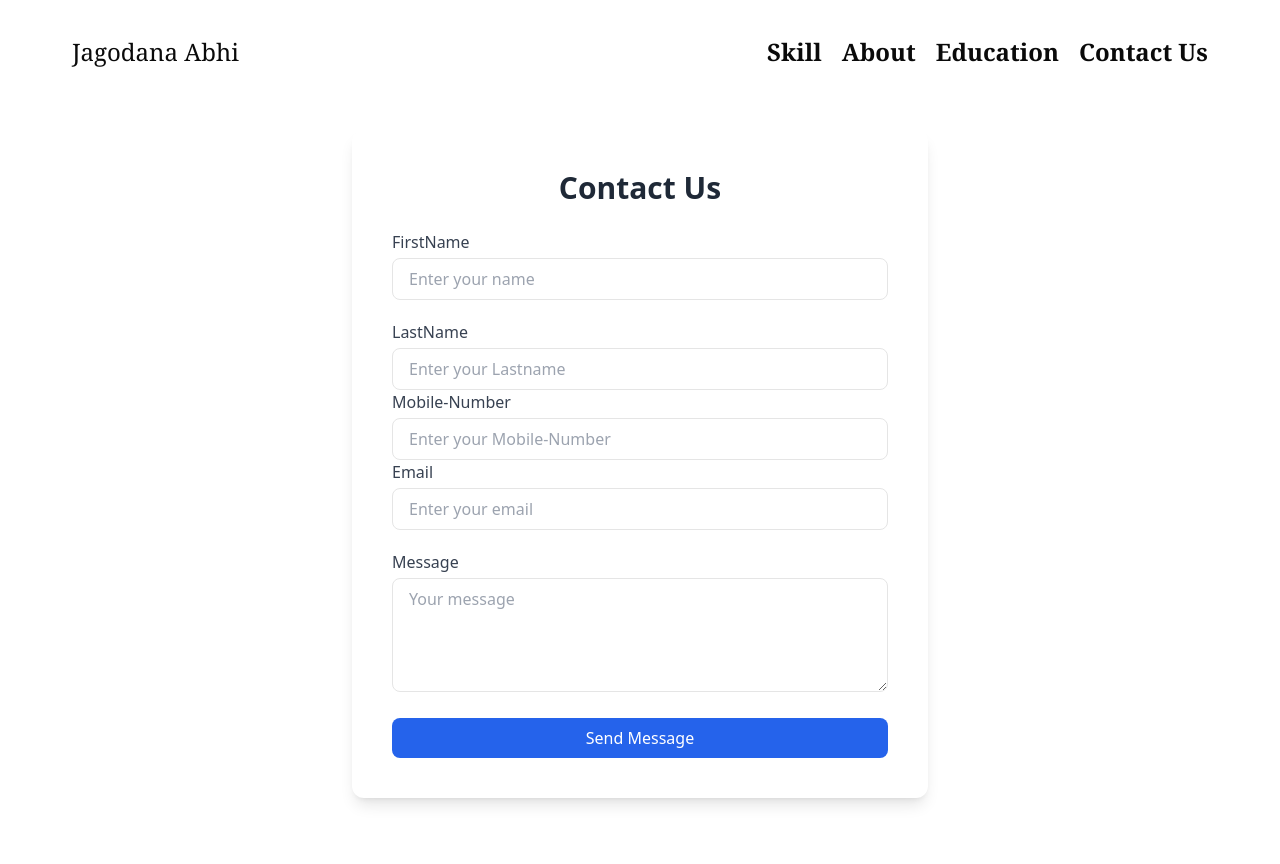
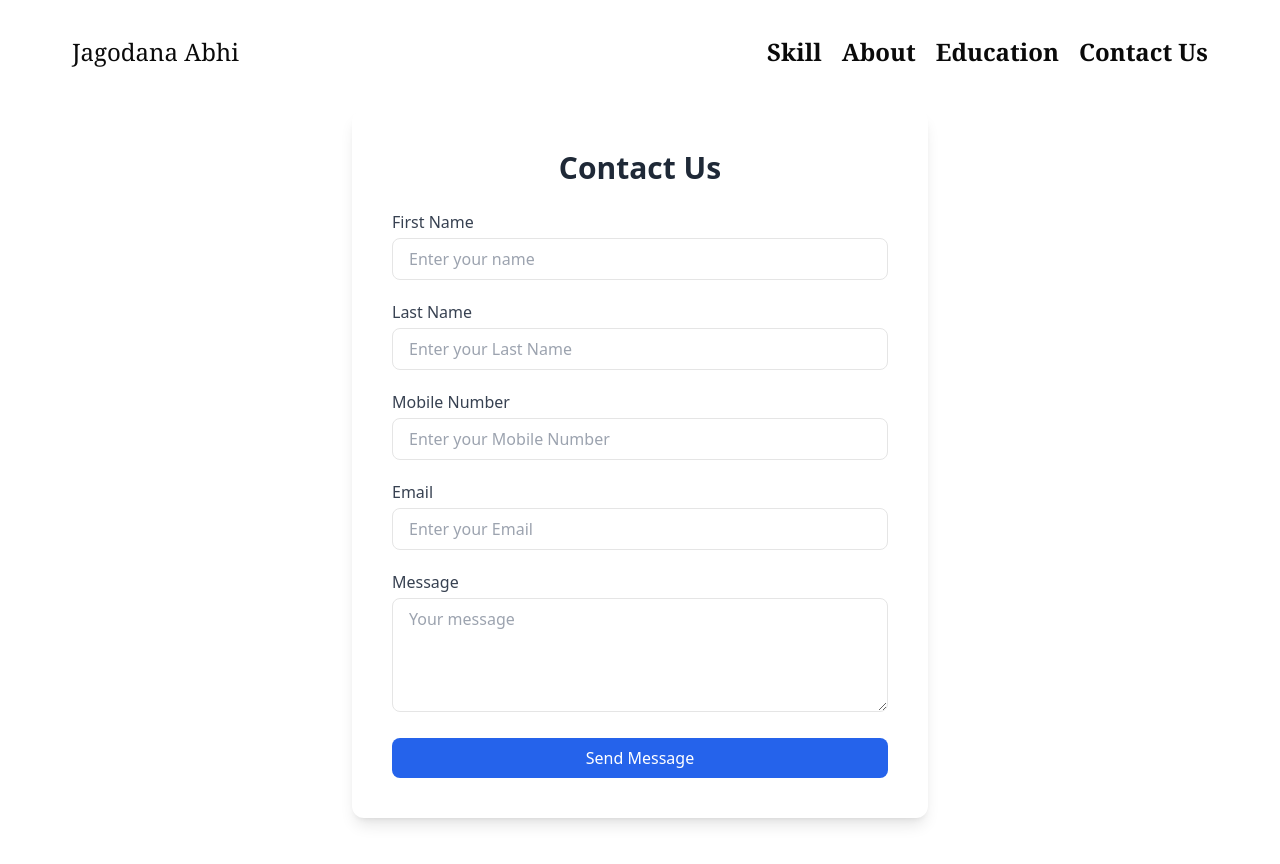
Before and after one commit to Abhayjagodana/Profile, a React (Vite) app: page /Contact in a window 1280 px wide. Built offline with nearby package versions, Linux system fonts and the light colour scheme.

Commit message:
first commit

```diff
--- a/src/Pages/Contact.tsx
+++ b/src/Pages/Contact.tsx
@@ -1,163 +1,156 @@
 import axios from 'axios';
 import { useForm } from 'react-hook-form';
+import { z } from 'zod';
+import { zodResolver } from '@hookform/resolvers/zod';
 
+// Schema definition
+const contactSchema = z.object({
+    firstName: z
+        .string()
+        .min(3, 'First Name must be at least 3 characters')
+        .max(10, 'First Name must not exceed 10 characters')
+        .regex(/^[A-Za-z\s]+$/, 'Only letters are allowed'),
+    lastName: z
+        .string()
+        .min(3, 'Last Name must be at least 3 characters')
+        .max(10, 'Last Name must not exceed 10 characters')
+        .regex(/^[A-Za-z\s]+$/, 'Only letters are allowed'),
+    MobileNumber: z
+        .string()
+        .regex(/^[6-9]\d{9}$/, 'Enter a valid 10-digit mobile number'),
+    Email: z
+        .string()
+        .email('Enter a valid email address'),
+    Message: z
+        .string()
+        .min(5, 'Message must be at least 5 characters'),
+});
 
+// Infer TypeScript type from Zod
+type ContactFormData = z.infer<typeof contactSchema>;
 
-
-
-type formData = {
-    firstName: string,
-    lastName: string,
-    MobileNumber: string,
-    Email: string,
-    Message: string
-}
 function Contact() {
     const {
         register,
         handleSubmit,
         reset,
         formState: { errors },
-    } = useForm<formData>()
+    } = useForm<ContactFormData>({
+        resolver: zodResolver(contactSchema),
+        defaultValues: {
+            firstName: '',
+            lastName: '',
+            MobileNumber: '',
+            Email: '',
+            Message: '',
+        },
+    });
 
-    const onSubmit = async (data: formData) => {
-
+    const onSubmit = async (data: ContactFormData) => {
         try {
-            const responce = await axios.post(`https://jsonplaceholder.typicode.com/${import.meta.env.VITE_API_URL}`, {
+            const response = await axios.post(`https://jsonplaceholder.typicode.com/${import.meta.env.VITE_API_URL}`, {
                 firstName: data.firstName,
                 lastName: data.lastName,
                 MobileNumber: data.MobileNumber,
                 Email: data.Email,
                 Message: data.Message
             });
-            console.log(responce.data)
-            alert("Message Sent Succesfully");
+            console.log(response.data);
+            alert('Message Sent Successfully');
             reset();
+        } catch (error) {
+            console.error(error);
+            alert('Failed to send your message');
         }
-        catch (error) {
-            console.log(error);
-            alert("Faill Your Message");
-        }
-    }
+    };
+
     return (
-        <div>
-            <div className="min-h-screen  flex items-center justify-center px-4 py-10">
+        <div className="min-h-screen flex items-center justify-center px-4 py-10">
             <div className="w-full max-w-xl bg-white shadow-lg rounded-xl p-6 sm:p-10">
                 <h2 className="text-3xl font-bold text-center mb-6 text-gray-800">Contact Us</h2>
                 <form className="space-y-5" onSubmit={handleSubmit(onSubmit)}>
+                    {/* First Name */}
                     <div>
-                            <label htmlFor="name" className="block mb-1 text-gray-700 font-medium">
-                                FirstName
+                        <label htmlFor="firstName" className="block mb-1 text-gray-700 font-medium">
+                            First Name
                         </label>
                         <input
-                                id="name"
+                            id="firstName"
                             type="text"
                             placeholder="Enter your name"
-                                {...register('firstName',
-                                    {
-                                        required: { value: true, message: "*please Enter Fill" },
-                                        maxLength: { value: 10, message: "*maxlength At least 10 " },
-                                        minLength: { value: 3, message: "*MinLength At least 3" },
-                                        pattern: { value: /^[A-Za-z\s]+$/, message: "Only letters are allowed" }
-                                    }
-
-                                )}
+                            {...register('firstName')}
                             className="w-full px-4 py-2 border rounded-lg focus:outline-none focus:ring-2 focus:ring-blue-500"
                         />
-                            {errors.firstName?.message && (
-                                <p className="text-red-500 text-sm flex justify-center">{String(errors.firstName.message)}</p>
+                        {errors.firstName && (
+                            <p className="text-red-500 text-sm flex justify-center">{errors.firstName.message}</p>
                         )}
                     </div>
 
+                    {/* Last Name */}
                     <div>
-                            <div>
-                                <label htmlFor="name" className="block mb-1 text-gray-700 font-medium">
-                                    LastName
+                        <label htmlFor="lastName" className="block mb-1 text-gray-700 font-medium">
+                            Last Name
                         </label>
                         <input
-                                    id="name"
+                            id="lastName"
                             type="text"
-                                    placeholder="Enter your Lastname"
-                                    {...register('lastName',
-                                        {
-                                        required: { value: true, message: "Please Enter Fill" },
-                                        minLength: { value: 3, message: "MinLength At Least 3" },
-                                        maxLength: { value: 10, message: "MaxLength At Least 10" },
-                                        pattern: { value: /^[A-Za-z\s]+$/, message: "Only letters are allowed" }
-                                    }
-                                )}
+                            placeholder="Enter your Last Name"
+                            {...register('lastName')}
                             className="w-full px-4 py-2 border rounded-lg focus:outline-none focus:ring-2 focus:ring-blue-500"
                         />
-                                {errors.lastName?.message && (
-                                    <p className="text-red-500 text-sm flex justify-center">{String(errors.lastName.message)}</p>
+                        {errors.lastName && (
+                            <p className="text-red-500 text-sm flex justify-center">{errors.lastName.message}</p>
                         )}
                     </div>
 
+                    {/* Mobile Number */}
                     <div>
-                                <div>
-                                    <label htmlFor="name" className="block mb-1 text-gray-700 font-medium">
-                                        Mobile-Number
+                        <label htmlFor="MobileNumber" className="block mb-1 text-gray-700 font-medium">
+                            Mobile Number
                         </label>
                         <input
-                                        id="name"
+                            id="MobileNumber"
                             type="text"
-                                        placeholder="Enter your Mobile-Number"
-                                        {...register('MobileNumber',
-                                            {
-                                            required: { value: true, message: "Please Enter Fill" },
-                                            pattern: { value: /^[6-9]\d{9}$/, message: "Enter a valid 10-digit mobile number" }
-                                        }
-                                    )}
+                            placeholder="Enter your Mobile Number"
+                            {...register('MobileNumber')}
                             className="w-full px-4 py-2 border rounded-lg focus:outline-none focus:ring-2 focus:ring-blue-500"
                         />
-                                    {errors.MobileNumber?.message && (
-                                        <p className="text-red-500 text-sm flex justify-center">{String(errors.MobileNumber.message)}</p>
+                        {errors.MobileNumber && (
+                            <p className="text-red-500 text-sm flex justify-center">{errors.MobileNumber.message}</p>
                         )}
                     </div>
 
+                    {/* Email */}
                     <div>
-
-                                </div>
-                            </div>
-                            <label htmlFor="email" className="block mb-1 text-gray-700 font-medium">
+                        <label htmlFor="Email" className="block mb-1 text-gray-700 font-medium">
                             Email
                         </label>
                         <input
-                                id="email"
+                            id="Email"
                             type="text"
-                                placeholder="Enter your email"
-                                {...register('Email',
-                                     {
-                                    required: { value: true, message: "Please Enter Fill" },
-                                    pattern: { value: /^[^\s@]+@[^\s@]+\.[^\s@]+$/, message: "Enter a valid email address" }
-
-                                }
-                            )}
+                            placeholder="Enter your Email"
+                            {...register('Email')}
                             className="w-full px-4 py-2 border rounded-lg focus:outline-none focus:ring-2 focus:ring-blue-500"
                         />
-                            {errors.Email?.message && (
-                                <p className="text-red-500 text-sm flex justify-center">{String(errors.Email.message)}</p>
+                        {errors.Email && (
+                            <p className="text-red-500 text-sm flex justify-center">{errors.Email.message}</p>
                         )}
                     </div>
 
+                    {/* Message */}
                     <div>
-                            <label htmlFor="message" className="block mb-1 text-gray-700 font-medium">
+                        <label htmlFor="Message" className="block mb-1 text-gray-700 font-medium">
                             Message
                         </label>
                         <textarea
-                                id="message"
+                            id="Message"
+                            rows={4}
                             placeholder="Your message"
-                                {...register('Message',
-                                     {
-                                    required: { value: true, message: "Please Enter Fill" },
-                                    minLength: { value: 5, message: "MinLength At Least 5" }
-                                }
-                            )}
-                                rows={4}
+                            {...register('Message')}
                             className="w-full px-4 py-2 border rounded-lg focus:outline-none focus:ring-2 focus:ring-blue-500"
                         ></textarea>
-                            {errors.Message?.message && (
-                                <p className="text-red-500 text-sm flex justify-center">{String(errors.Message.message)}</p>
+                        {errors.Message && (
+                            <p className="text-red-500 text-sm flex justify-center">{errors.Message.message}</p>
                         )}
                     </div>
 
@@ -170,7 +163,7 @@ function Contact() {
                 </form>
             </div>
         </div>
-        </div>
-    )
+    );
 }
-export default Contact
+
+export default Contact;
```
Lines whose indentation alone changed are shown as unchanged.
